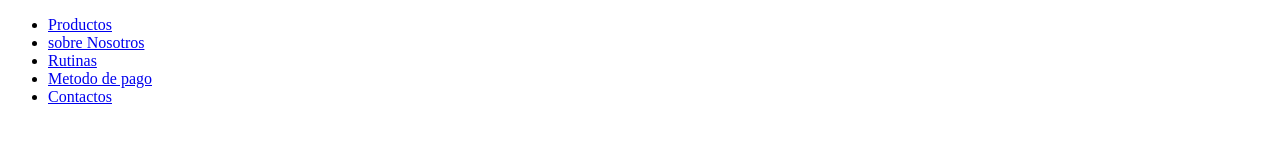
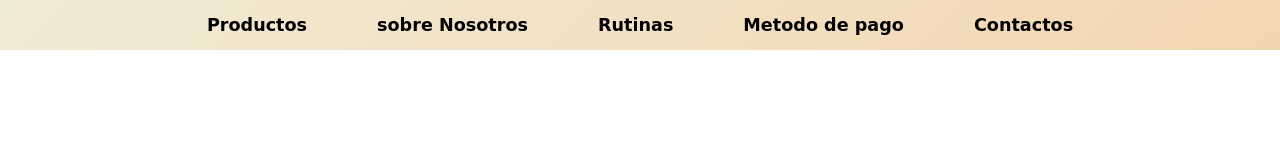
Before and after one commit to kmcastr/kmcastr.githhub.jo, a plain HTML site: page index.html in a window 1280 px wide. Drawn offline with Linux system fonts and the light colour scheme.

Commit message:
Update index.html

```diff
--- a/index.html
+++ b/index.html
@@ -4,7 +4,7 @@
     <meta charset="UTF-8">
     <meta name="viewport" content="width=device-width, initial-scale=1.0">
     <title>BeeSkin</title>
-    <link rel="stylesheet" href="Beeskin.css">
+    <link rel="stylesheet" href="index.css">
 </head>
 <body>
 </div>
```
